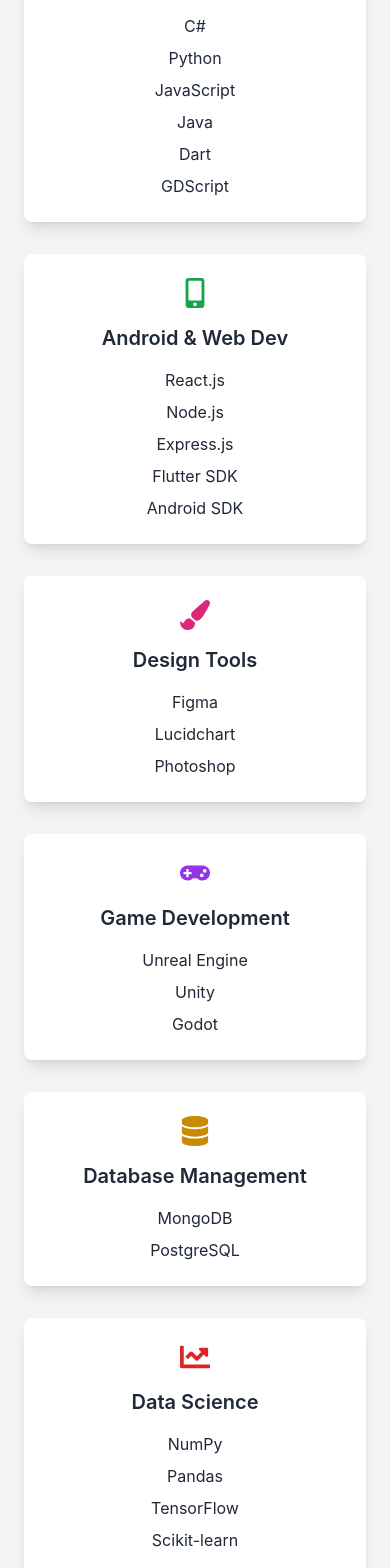
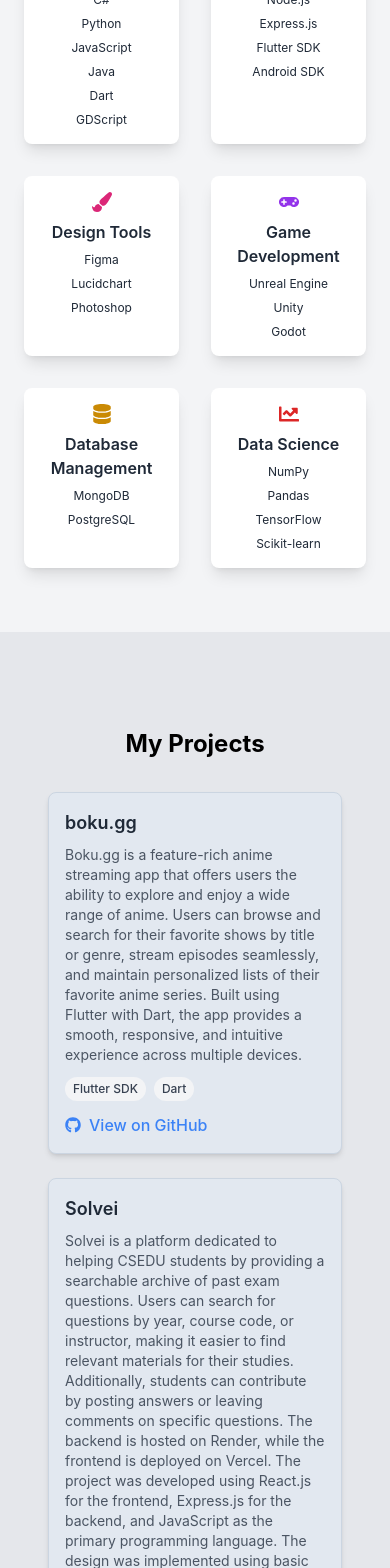
Before and after one commit to azwadkm22/Portfolio, a React (Create React App) app: page / in a window 390 px wide. Shown: the part 3944-5512 px from the top of the page. Built offline with nearby package versions, Linux system fonts and the light colour scheme.

Commit message:
Moved skillcards to different component

```diff
--- /dev/null
+++ b/src/components/SkillCard.js
@@ -0,0 +1,21 @@
+import React from 'react';
+
+function SkillCard({ title, IconComponent, items, color}) {
+    return (
+        <div className="bg-white rounded-lg shadow-lg p-4 sm:p-8 hover:shadow-xl transition-shadow">
+            <IconComponent className={`text-xl sm:text-3xl md:text-4xl ${color} mb-2 sm:mb-4 mx-auto sm:mx-0`} />
+            <h2 className="text-base md:text-2xl font-semibold text-center sm:text-left mb-2 sm:mb-4">
+                {title}
+            </h2>
+            <ul className="space-y-2 text-center sm:text-left">
+                {items.map((item, index) => (
+                    <li key={index} className="text-xs sm:text-base">
+                        {item}
+                    </li>
+                ))}
+            </ul>
+        </div>
+    );
+}
+
+export default SkillCard;
--- a/src/components/Skills.js
+++ b/src/components/Skills.js
@@ -1,84 +1,61 @@
 // src/components/Skills.js
 import React from 'react';
 import { FaCode, FaMobileAlt, FaPaintBrush, FaGamepad, FaDatabase, FaChartLine } from 'react-icons/fa'; // Import icons
+import SkillCard from './SkillCard';
 
 function Skills() {
     return (
         <div className="h-auto py-16 bg-gray-100 text-gray-800">
             <h1 className="text-2xl md:text-4xl font-bold text-center mb-8 md:mb-12">Skills</h1>
-            <div className="grid grid-cols-1 sm:grid-cols-2 lg:grid-cols-3 gap-8 md:gap-12 max-w-6xl mx-auto px-6">
+            <div className="grid grid-cols-2 sm:grid-cols-2 lg:grid-cols-3 gap-8 md:gap-12 max-w-6xl mx-auto px-6">
 
                 {/* Programming Languages */}
-                <div className="bg-white rounded-lg shadow-lg p-6 sm:p-8 hover:shadow-xl transition-shadow">
-                    <FaCode className="text-3xl md:text-4xl text-blue-600 mb-4 mx-auto sm:mx-0" />
-                    <h2 className="text-xl md:text-2xl font-semibold text-center sm:text-left mb-4">Programming Languages</h2>
-                    <ul className="space-y-2 text-center sm:text-left">
-                        <li>C++</li>
-                        <li>C#</li>
-                        <li>Python</li>
-                        <li>JavaScript</li>
-                        <li>Java</li>
-                        <li>Dart</li>
-                        <li>GDScript</li>
-                    </ul>
-                </div>
+                <SkillCard
+                    title="Programming Languages"
+                    IconComponent={FaCode}
+                    items={['C++', 'C#', 'Python', 'JavaScript', 'Java', 'Dart', 'GDScript']}
+                    color="text-blue-600" // Custom color
+                />
 
-                {/* Android and Web Dev Frameworks */}
-                <div className="bg-white rounded-lg shadow-lg p-6 sm:p-8 hover:shadow-xl transition-shadow">
-                    <FaMobileAlt className="text-3xl md:text-4xl text-green-600 mb-4 mx-auto sm:mx-0" />
-                    <h2 className="text-xl md:text-2xl font-semibold text-center sm:text-left mb-4">Android & Web Dev</h2>
-                    <ul className="space-y-2 text-center sm:text-left">
-                        <li>React.js</li>
-                        <li>Node.js</li>
-                        <li>Express.js</li>
-                        <li>Flutter SDK</li>
-                        <li>Android SDK</li>
-                    </ul>
-                </div>
+                {/* Android & Web Dev */}
+                <SkillCard
+                    title="Android & Web Dev"
+                    IconComponent={FaMobileAlt}
+                    items={['React.js', 'Node.js', 'Express.js', 'Flutter SDK', 'Android SDK']}
+                    color="text-green-600" // Custom color
+                />
 
                 {/* Design Tools */}
-                <div className="bg-white rounded-lg shadow-lg p-6 sm:p-8 hover:shadow-xl transition-shadow">
-                    <FaPaintBrush className="text-3xl md:text-4xl text-pink-600 mb-4 mx-auto sm:mx-0" />
-                    <h2 className="text-xl md:text-2xl font-semibold text-center sm:text-left mb-4">Design Tools</h2>
-                    <ul className="space-y-2 text-center sm:text-left">
-                        <li>Figma</li>
-                        <li>Lucidchart</li>
-                        <li>Photoshop</li>
-                    </ul>
-                </div>
+                <SkillCard
+                    title="Design Tools"
+                    IconComponent={FaPaintBrush}
+                    items={['Figma', 'Lucidchart', 'Photoshop']}
+                    color="text-pink-600" // Custom color
+                />
 
                 {/* Game Development */}
-                <div className="bg-white rounded-lg shadow-lg p-6 sm:p-8 hover:shadow-xl transition-shadow">
-                    <FaGamepad className="text-3xl md:text-4xl text-purple-600 mb-4 mx-auto sm:mx-0" />
-                    <h2 className="text-xl md:text-2xl font-semibold text-center sm:text-left mb-4">Game Development</h2>
-                    <ul className="space-y-2 text-center sm:text-left">
-                        <li>Unreal Engine</li>
-                        <li>Unity</li>
-                        <li>Godot</li>
-                    </ul>
-                </div>
+                <SkillCard
+                    title="Game Development"
+                    IconComponent={FaGamepad}
+                    items={['Unreal Engine', 'Unity', 'Godot']}
+                    color="text-purple-600" // Custom color
+                />
 
                 {/* Database Management */}
-                <div className="bg-white rounded-lg shadow-lg p-6 sm:p-8 hover:shadow-xl transition-shadow">
-                    <FaDatabase className="text-3xl md:text-4xl text-yellow-600 mb-4 mx-auto sm:mx-0" />
-                    <h2 className="text-xl md:text-2xl font-semibold text-center sm:text-left mb-4">Database Management</h2>
-                    <ul className="space-y-2 text-center sm:text-left">
-                        <li>MongoDB</li>
-                        <li>PostgreSQL</li>
-                    </ul>
-                </div>
+                <SkillCard
+                    title="Database Management"
+                    IconComponent={FaDatabase}
+                    items={['MongoDB', 'PostgreSQL']}
+                    color="text-yellow-600" // Custom color
+                />
 
                 {/* Data Science */}
-                <div className="bg-white rounded-lg shadow-lg p-6 sm:p-8 hover:shadow-xl transition-shadow">
-                    <FaChartLine className="text-3xl md:text-4xl text-red-600 mb-4 mx-auto sm:mx-0" />
-                    <h2 className="text-xl md:text-2xl font-semibold text-center sm:text-left mb-4">Data Science</h2>
-                    <ul className="space-y-2 text-center sm:text-left">
-                        <li>NumPy</li>
-                        <li>Pandas</li>
-                        <li>TensorFlow</li>
-                        <li>Scikit-learn</li>
-                    </ul>
-                </div>
+                <SkillCard
+                    title="Data Science"
+                    IconComponent={FaChartLine}
+                    items={['NumPy', 'Pandas', 'TensorFlow', 'Scikit-learn']}
+                    color="text-red-600" // Custom color
+                />
 
             </div>
         </div>
```
